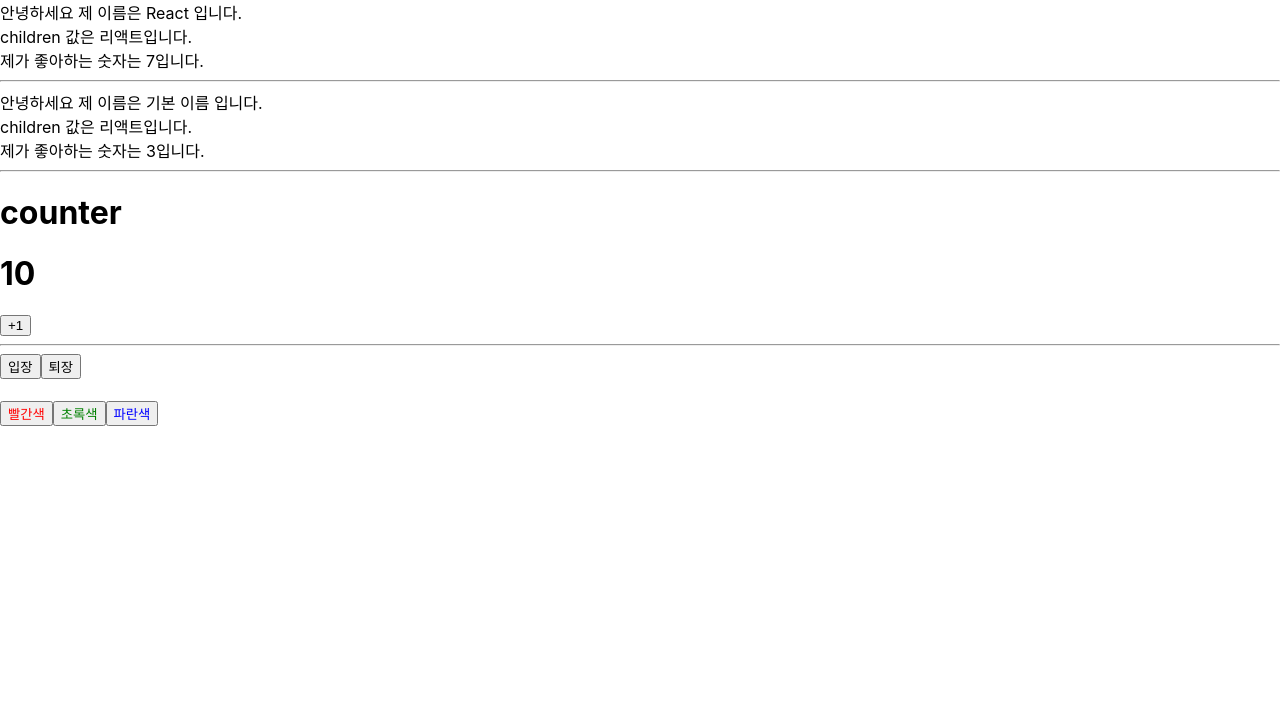
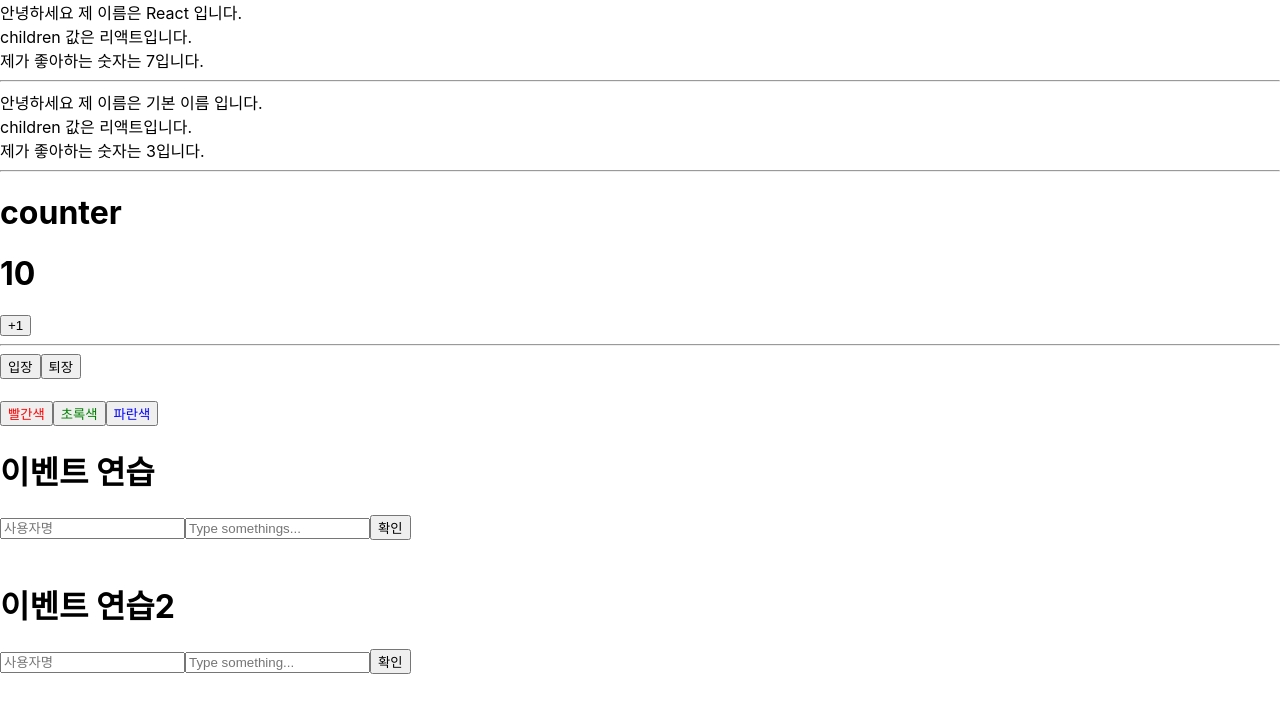
Before and after one commit to icarus8050/react-practice, a React (Create React App) app: page / in a window 1280 px wide. Shown: the top 712 px of the page. Built offline with nearby package versions, Linux system fonts and the light colour scheme.

Commit message:
EventPractice

```diff
--- a/src/App.js
+++ b/src/App.js
@@ -4,6 +4,8 @@ import MyComponent from "./component/MyComponent";
 import MySecondComponent from "./component/MySecondComponent"
 import Counter from "./component/Counter";
 import Say from "./component/Say";
+import EventPractice from "./component/EventPractice";
+import FunctionalEventPractice from "./component/FunctionalEventPractice";
 
 class App extends Component {
     render() {
@@ -17,6 +19,8 @@ class App extends Component {
                 <Counter name={counter} number={10}/>
                 <hr/>
                 <Say/>
+                <EventPractice /><br/>
+                <FunctionalEventPractice />
             </div>
         );
     }
--- /dev/null
+++ b/src/component/EventPractice.js
@@ -0,0 +1,55 @@
+import {Component} from "react";
+
+class EventPractice extends Component {
+    state = {
+        username: '',
+        message: ''
+    }
+
+    handleChange = (e) => {
+        console.log([e.target.name])
+        this.setState({
+            [e.target.name]: e.target.value
+        })
+    }
+
+    handleClick = () => {
+        alert(`${this.state.username}: ${this.state.message}`)
+        this.setState({
+            username: '',
+            message: ''
+        })
+    }
+
+    handleKeyPress = (e) => {
+        if (e.key === 'Enter') {
+            this.handleClick()
+        }
+    }
+
+    render() {
+        return (
+            <div>
+                <h1>이벤트 연습</h1>
+                <input
+                    type="text"
+                    name="username"
+                    placeholder="사용자명"
+                    value={this.state.username}
+                    onChange={this.handleChange}
+                />
+                <input
+                    type="text"
+                    name="message"
+                    placeholder="Type somethings..."
+                    value={this.state.message}
+                    onChange={this.handleChange}
+                    onKeyPress={this.handleKeyPress}
+                />
+                <button onClick={this.handleClick}>확인</button>
+            </div>
+        )
+    }
+}
+
+export default EventPractice
--- /dev/null
+++ b/src/component/FunctionalEventPractice.js
@@ -0,0 +1,53 @@
+import {useState} from "react";
+
+const FunctionalEventPractice = () => {
+    const [form, setForm] = useState({
+        username: '',
+        message: ''
+    })
+    const {username, message} = form
+    const onChange = e => {
+        const nextForm = {
+            ...form,
+            [e.target.name]: e.target.value
+        }
+        setForm(nextForm)
+    }
+
+    const onClick = () => {
+        alert(`${username}: ${message}`)
+        setForm({
+            username: '',
+            message: ''
+        })
+    }
+    const onKeyPress = e => {
+        if (e.key === 'Enter') {
+            onClick()
+        }
+    }
+
+    return (
+        <div>
+            <h1>이벤트 연습2</h1>
+            <input
+                type="text"
+                name="username"
+                placeholder="사용자명"
+                value={username}
+                onChange={onChange}
+            />
+            <input
+                type="text"
+                name="message"
+                placeholder="Type something..."
+                value={message}
+                onChange={onChange}
+                onKeyPress={onKeyPress}
+            />
+            <button onClick={onClick}>확인</button>
+        </div>
+    )
+}
+
+export default FunctionalEventPractice
```
